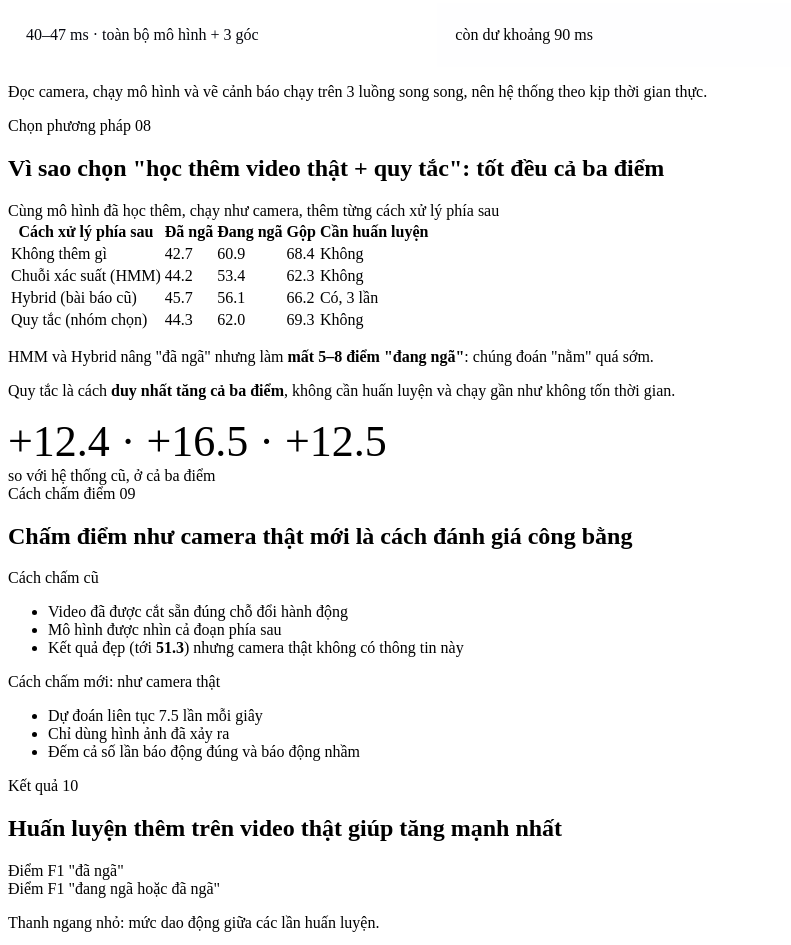
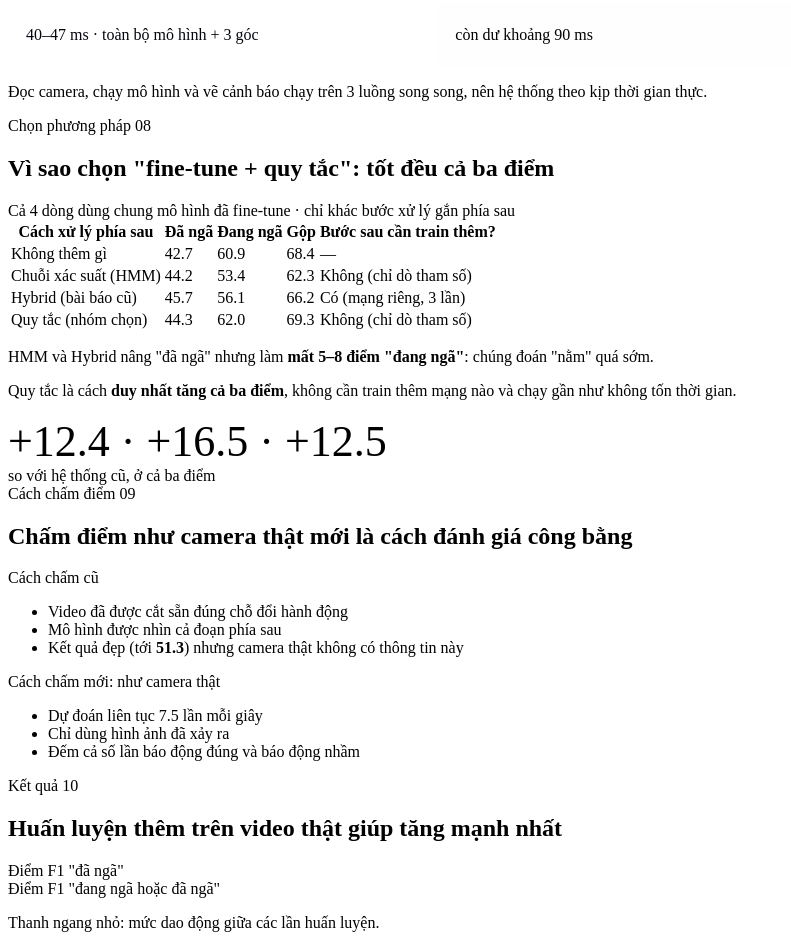
Before and after one commit to WuneCutee/omnifall-conditioning, a plain HTML site: page deliverables/src/slides.src.html in a window 1280 px wide. Shown: the part 5152-6097 px from the top of the page, without its empty margins (0-791 px from the left). Drawn offline with Linux system fonts and the light colour scheme.

Commit message:
Clarify training column on method-choice slide

```diff
--- a/deliverables/src/slides.src.html
+++ b/deliverables/src/slides.src.html
@@ -262,23 +262,23 @@ ul.two li{break-inside:avoid}
 <!-- 9d · method choice -->
 <section class="slide" data-part="Mô hình">
   <div class="eyebrow">Chọn phương pháp <span class="tc">08</span></div>
-  <h2>Vì sao chọn "học thêm video thật + quy tắc": tốt đều cả ba điểm</h2>
+  <h2>Vì sao chọn "fine-tune + quy tắc": tốt đều cả ba điểm</h2>
   <div class="grid g-62">
     <div class="panel col">
-      <div class="kicker">Cùng mô hình đã học thêm, chạy như camera, thêm từng cách xử lý phía sau</div>
+      <div class="kicker">Cả 4 dòng dùng chung mô hình đã fine-tune · chỉ khác bước xử lý gắn phía sau</div>
       <table class="data">
-        <thead><tr><th>Cách xử lý phía sau</th><th class="n">Đã ngã</th><th class="n">Đang ngã</th><th class="n">Gộp</th><th>Cần huấn luyện</th></tr></thead>
+        <thead><tr><th>Cách xử lý phía sau</th><th class="n">Đã ngã</th><th class="n">Đang ngã</th><th class="n">Gộp</th><th>Bước sau cần train thêm?</th></tr></thead>
         <tbody>
-          <tr><td>Không thêm gì</td><td class="n">42.7</td><td class="n">60.9</td><td class="n">68.4</td><td>Không</td></tr>
-          <tr><td>Chuỗi xác suất (HMM)</td><td class="n">44.2</td><td class="n">53.4</td><td class="n">62.3</td><td>Không</td></tr>
-          <tr><td>Hybrid (bài báo cũ)</td><td class="n">45.7</td><td class="n">56.1</td><td class="n">66.2</td><td>Có, 3 lần</td></tr>
-          <tr class="hl"><td>Quy tắc (nhóm chọn)</td><td class="n">44.3</td><td class="n">62.0</td><td class="n">69.3</td><td>Không</td></tr>
+          <tr><td>Không thêm gì</td><td class="n">42.7</td><td class="n">60.9</td><td class="n">68.4</td><td>—</td></tr>
+          <tr><td>Chuỗi xác suất (HMM)</td><td class="n">44.2</td><td class="n">53.4</td><td class="n">62.3</td><td>Không (chỉ dò tham số)</td></tr>
+          <tr><td>Hybrid (bài báo cũ)</td><td class="n">45.7</td><td class="n">56.1</td><td class="n">66.2</td><td>Có (mạng riêng, 3 lần)</td></tr>
+          <tr class="hl"><td>Quy tắc (nhóm chọn)</td><td class="n">44.3</td><td class="n">62.0</td><td class="n">69.3</td><td>Không (chỉ dò tham số)</td></tr>
         </tbody>
       </table>
     </div>
     <div class="col">
       <p class="body">HMM và Hybrid nâng "đã ngã" nhưng làm <b>mất 5–8 điểm "đang ngã"</b>: chúng đoán "nằm" quá sớm.</p>
-      <p class="body">Quy tắc là cách <b class="t-teal">duy nhất tăng cả ba điểm</b>, không cần huấn luyện và chạy gần như không tốn thời gian.</p>
+      <p class="body">Quy tắc là cách <b class="t-teal">duy nhất tăng cả ba điểm</b>, không cần train thêm mạng nào và chạy gần như không tốn thời gian.</p>
       <div class="panel col"><div class="mid t-teal" style="font-size:44px">+12.4 · +16.5 · +12.5</div><div class="small">so với hệ thống cũ, ở cả ba điểm</div></div>
     </div>
   </div>
```
Also changed, not shown: deliverables/OmniFall_slides.html (+8 -8 lines), 1 other file.
